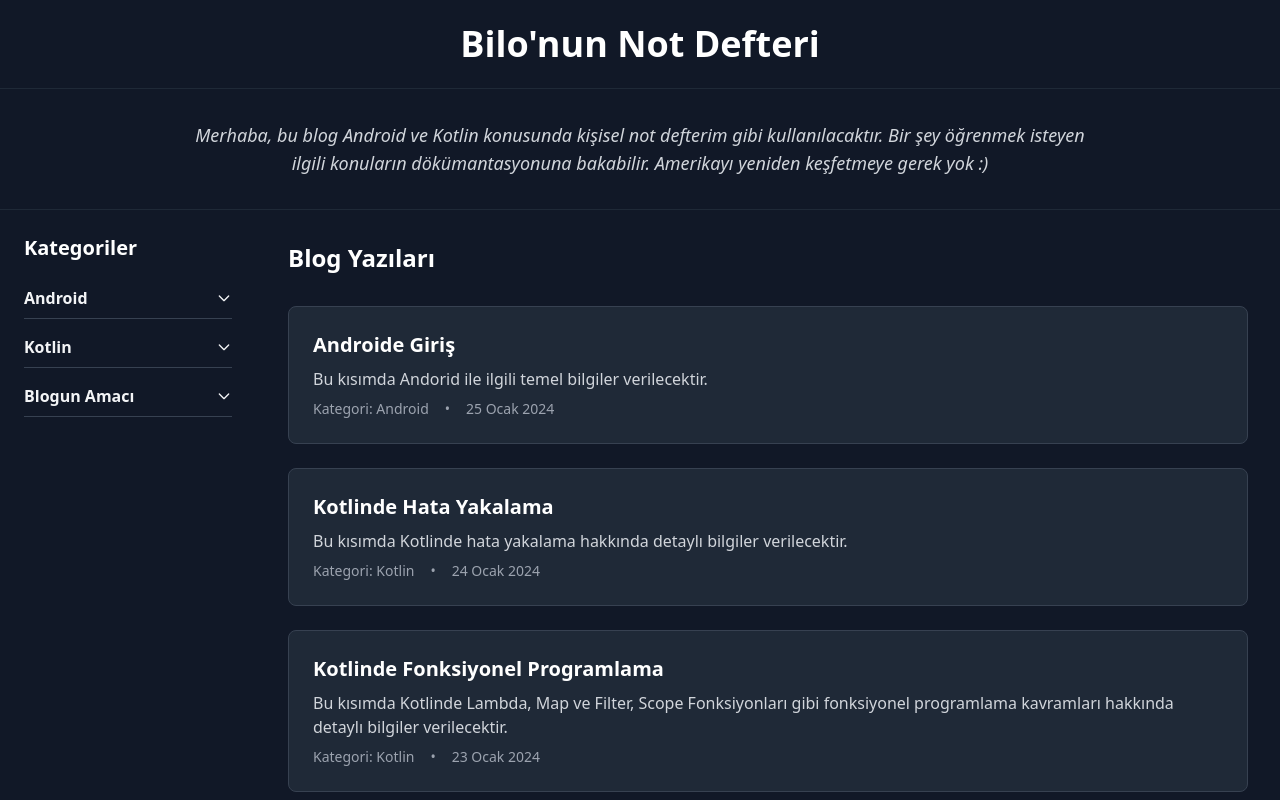
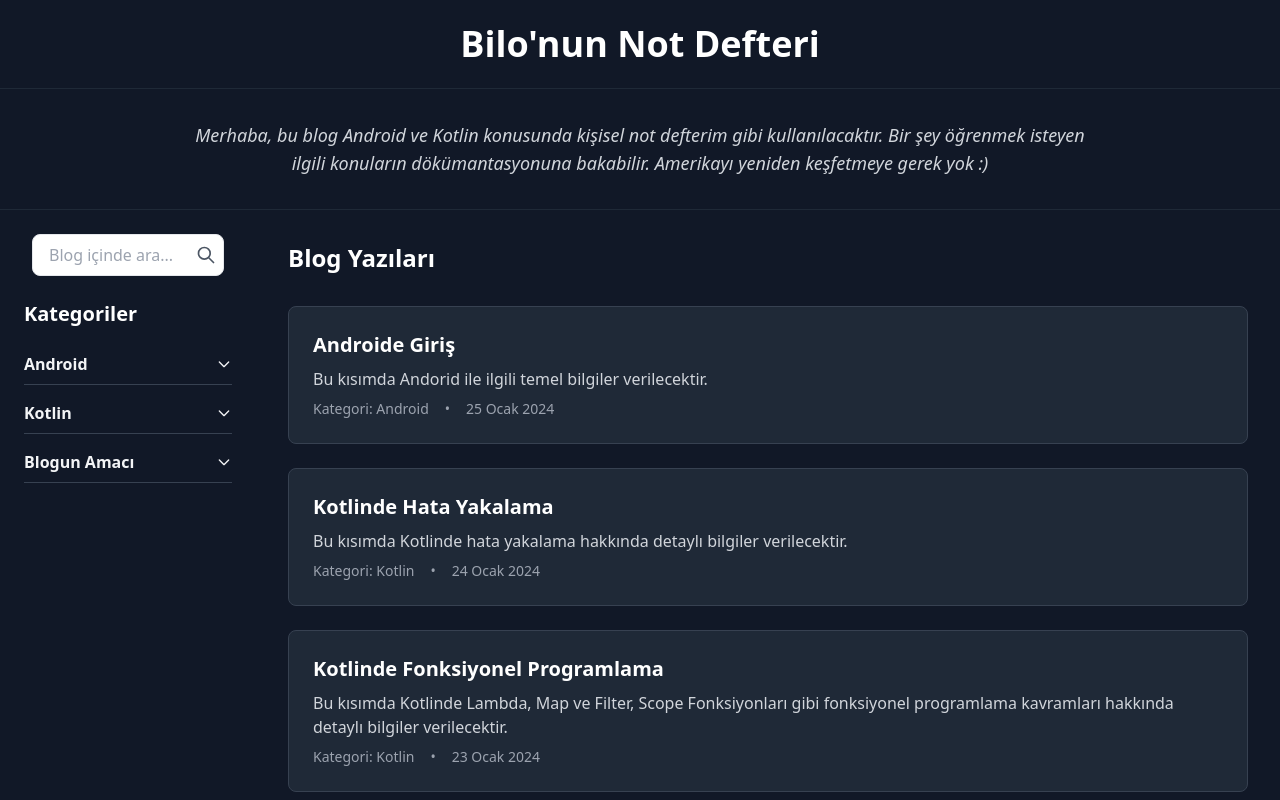
Before and after one commit to B1L0CAN/blog, a Next.js app: page / in a window 1280 px wide. Shown: the top 800 px of the page. Built offline with nearby package versions, Linux system fonts and the light colour scheme.

Commit message:
Arama özelliği eklendi: - SearchBar componenti oluşturuldu - Arama sonuçları sayfası eklendi - Sidebar'a arama çubuğu entegre edildi

```diff
--- /dev/null
+++ b/src/app/search/page.tsx
@@ -0,0 +1,39 @@
+'use client';
+
+import { useSearchParams } from 'next/navigation';
+import { posts } from '@/data/posts';
+import BlogCard from '@/components/BlogCard';
+import { Post } from '@/types/post';
+
+export default function SearchPage() {
+  const searchParams = useSearchParams();
+  const query = searchParams.get('q')?.toLowerCase() || '';
+
+  const filteredPosts = posts.filter((post: Post) => {
+    const titleMatch = post.title.toLowerCase().includes(query);
+    const contentMatch = post.content.toLowerCase().includes(query);
+    const summaryMatch = post.summary.toLowerCase().includes(query);
+    const categoryMatch = post.category.toLowerCase().includes(query);
+
+    return titleMatch || contentMatch || summaryMatch || categoryMatch;
+  });
+
+  return (
+    <div className="container mx-auto px-4 py-8">
+      <h1 className="text-3xl font-bold mb-6 dark:text-white">
+        {query ? `"${query}" için arama sonuçları` : 'Tüm Yazılar'}
+      </h1>
+      {filteredPosts.length === 0 ? (
+        <p className="text-gray-600 dark:text-gray-400">
+          Aramanızla eşleşen sonuç bulunamadı.
+        </p>
+      ) : (
+        <div className="grid gap-6 md:grid-cols-2 lg:grid-cols-3">
+          {filteredPosts.map((post: Post) => (
+            <BlogCard key={post.slug} post={post} />
+          ))}
+        </div>
+      )}
+    </div>
+  );
+}
--- /dev/null
+++ b/src/components/SearchBar.tsx
@@ -0,0 +1,48 @@
+'use client';
+
+import { useState } from 'react';
+import { useRouter } from 'next/navigation';
+
+const SearchBar = () => {
+  const [searchQuery, setSearchQuery] = useState('');
+  const router = useRouter();
+
+  const handleSearch = (e: React.FormEvent) => {
+    e.preventDefault();
+    if (searchQuery.trim()) {
+      router.push(`/search?q=${encodeURIComponent(searchQuery.trim())}`);
+    }
+  };
+
+  return (
+    <form onSubmit={handleSearch} className="relative max-w-md mx-2">
+      <input
+        type="text"
+        value={searchQuery}
+        onChange={(e) => setSearchQuery(e.target.value)}
+        placeholder="Blog içinde ara..."
+        className="w-full px-4 py-2 text-gray-700 bg-white border rounded-lg focus:border-blue-400 focus:outline-none focus:ring focus:ring-blue-300 focus:ring-opacity-40 dark:bg-gray-800 dark:text-gray-300 dark:border-gray-600 dark:focus:border-blue-300"
+      />
+      <button
+        type="submit"
+        className="absolute right-2 top-1/2 transform -translate-y-1/2 text-gray-600 hover:text-gray-800 dark:text-gray-300 dark:hover:text-gray-100"
+      >
+        <svg
+          className="w-5 h-5"
+          fill="none"
+          stroke="currentColor"
+          viewBox="0 0 24 24"
+        >
+          <path
+            strokeLinecap="round"
+            strokeLinejoin="round"
+            strokeWidth="2"
+            d="M21 21l-6-6m2-5a7 7 0 11-14 0 7 7 0 0114 0z"
+          />
+        </svg>
+      </button>
+    </form>
+  );
+};
+
+export default SearchBar;
--- a/src/components/Sidebar.tsx
+++ b/src/components/Sidebar.tsx
@@ -2,6 +2,7 @@
 import { posts } from '@/data/posts';
 import Link from 'next/link';
 import { useState } from 'react';
+import SearchBar from './SearchBar';
 
 export default function Sidebar() {
   // Benzersiz kategorileri al
@@ -18,6 +19,9 @@ export default function Sidebar() {
 
   return (
     <aside className="w-64 bg-gray-900 p-6 text-gray-100">
+      <div className="mb-6">
+        <SearchBar />
+      </div>
       <h2 className="text-xl font-bold mb-4 text-white">Kategoriler</h2>
       <ul className="space-y-2">
         {categories.map((category) => (
```
